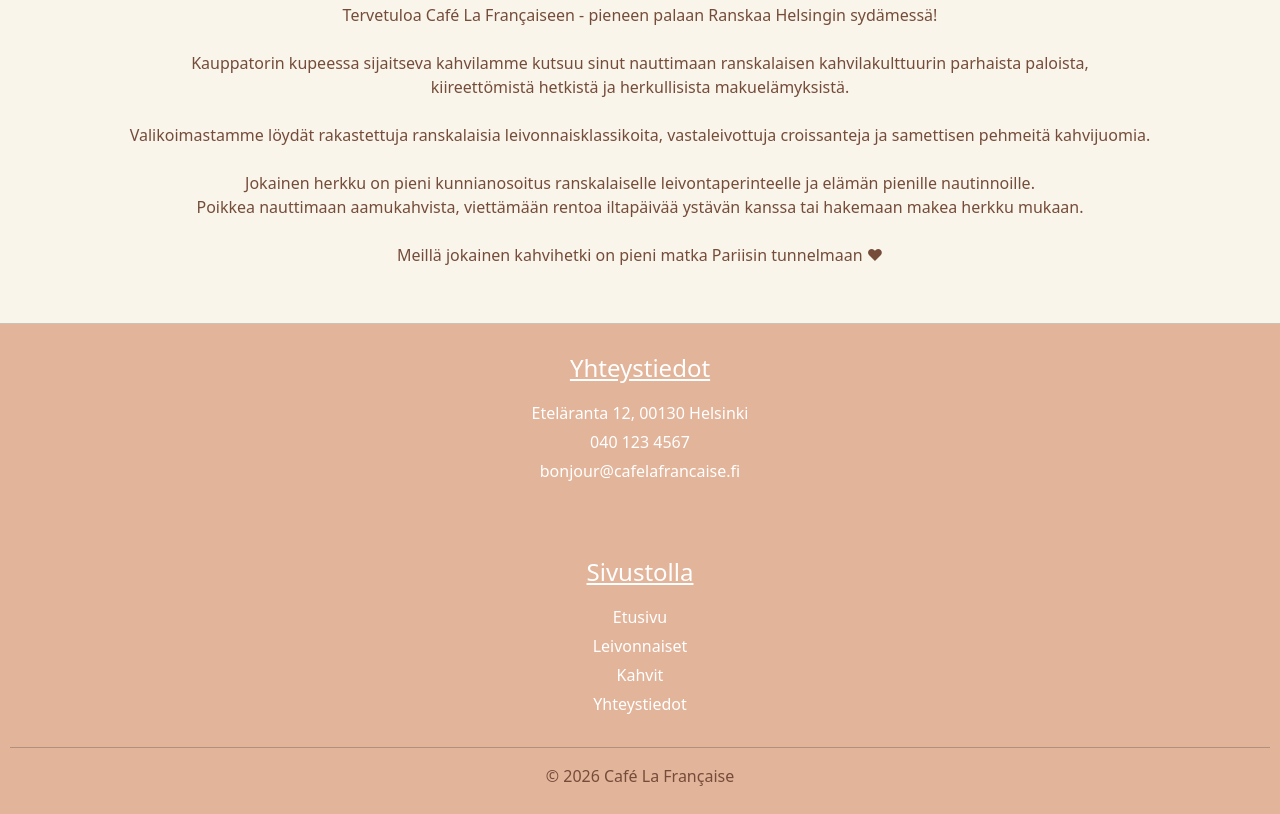
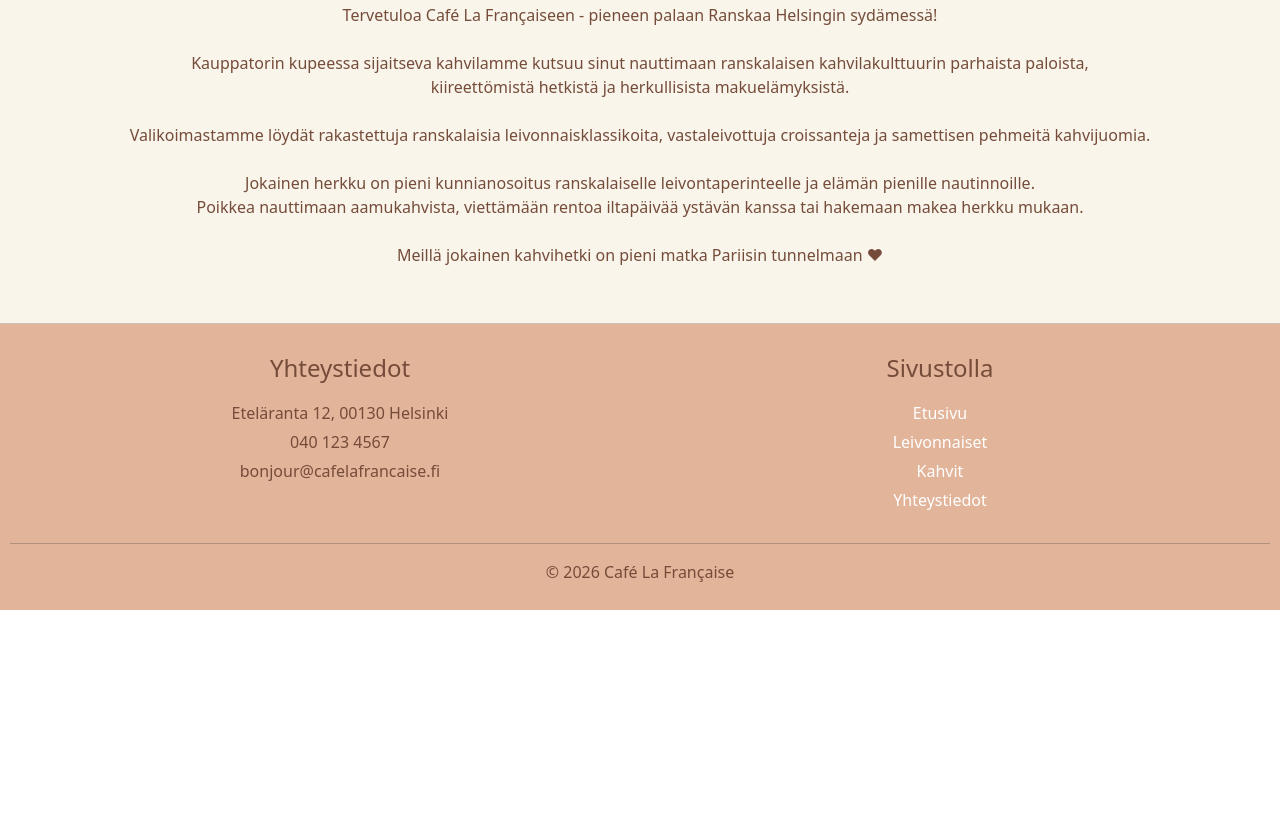
Before and after one commit to annakristiina/bootstrap, a plain HTML site: page index.html in a window 1280 px wide. Shown: the part 1467-2281 px from the top of the page. After the commit the page ends 2077 px from the top, so only its background shows below. Drawn offline with nearby package versions, Linux system fonts and the light colour scheme.

Commit message:
Vaihdettu footerin tekstien värit

```diff
--- a/style.css
+++ b/style.css
@@ -302,12 +302,12 @@ footer {
 
 .footer-sisältö h4 {
     padding: 10px;
-    color: white;
+    color: #754C3A;
 }
 
 .footer-sisältö p {
     margin: 5px;
-    color: white;
+    color: #754C3A;
 }
 
 .footer-navigaatio a {
@@ -352,7 +352,7 @@ footer {
             align-items: center;
             width: 100%;
             gap: 60px;
-        }
+
     }
 
     .footer-sisältö {
```
